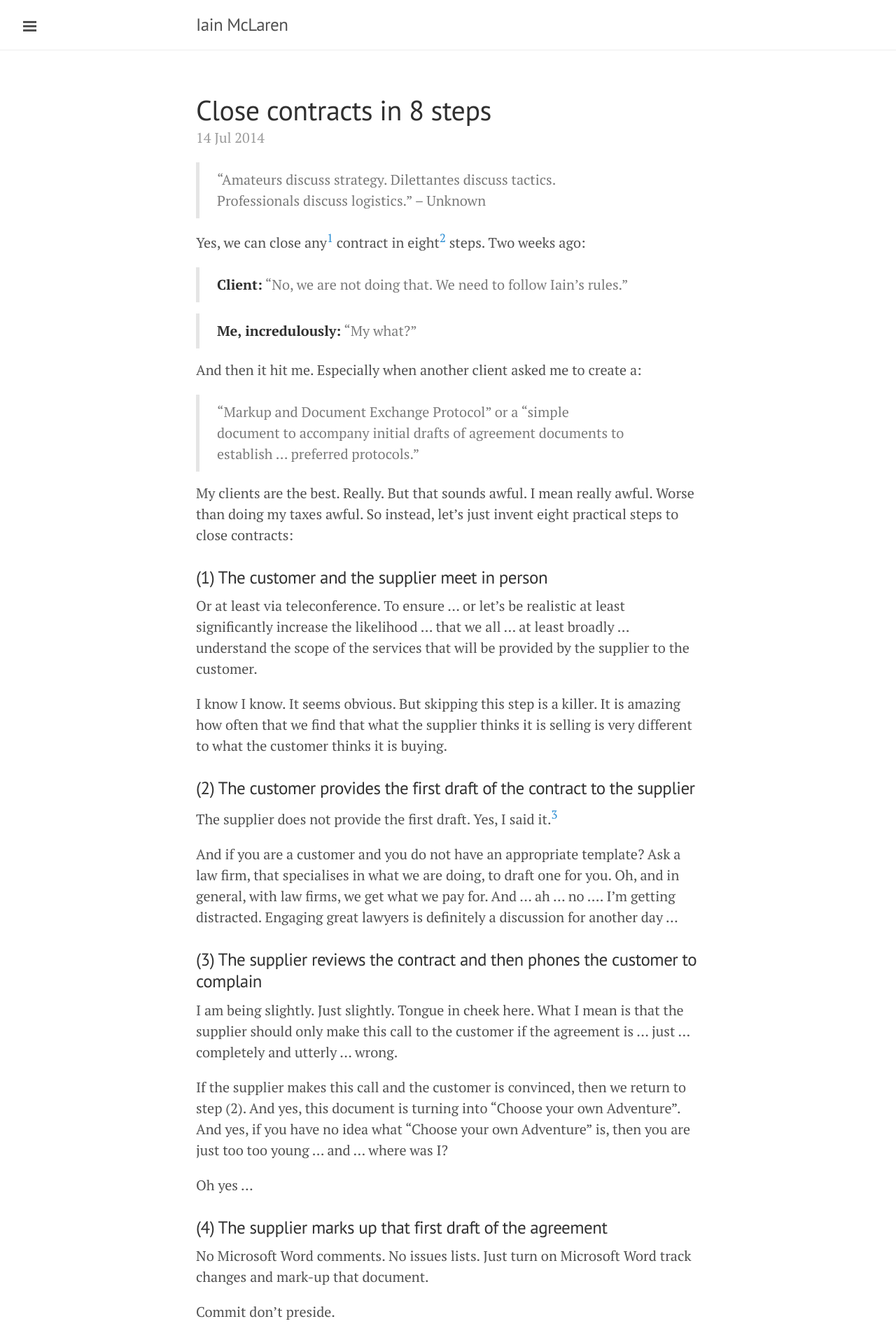
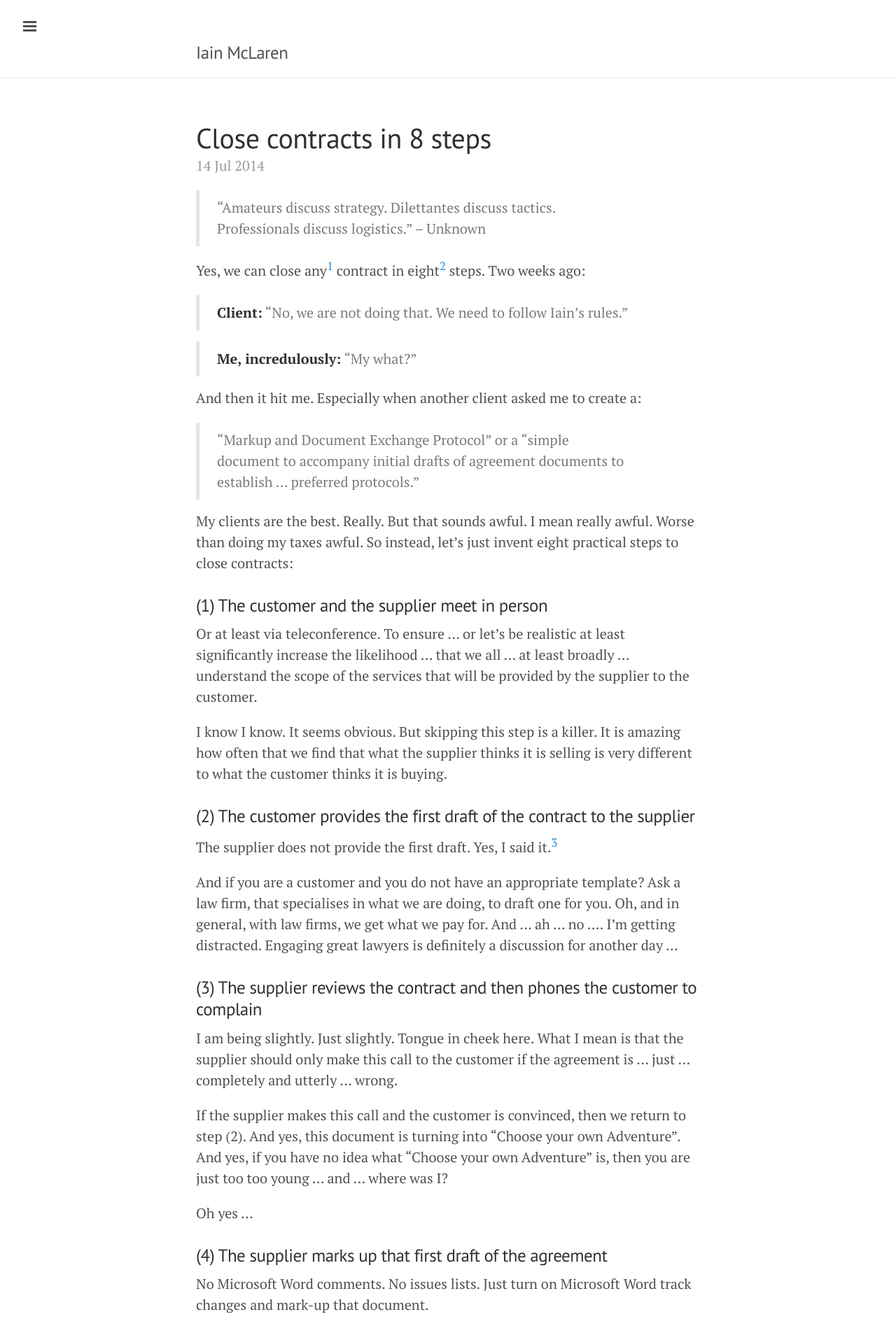
Before and after one commit to imclaren/blog, a Jekyll site: the page built from index.html, in a window 1280 px wide. Shown: the top 1905 px of the page at 70% size. Built offline with Jekyll 4.4.1, drawn with Linux system fonts in a browser that asks for light colours; Markdown is read by kramdown in place of the engine named in the settings; the list of posts is cut into pages by our own code.

```diff
--- a/_layouts/default.html
+++ b/_layouts/default.html
@@ -3,7 +3,7 @@
 
   {% include head.html %}
 
-  <body>
+  <body style="padding-top: 40px;">
 
     {% include sidebar.html %}
 
```
